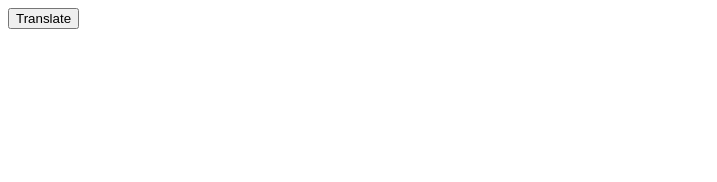
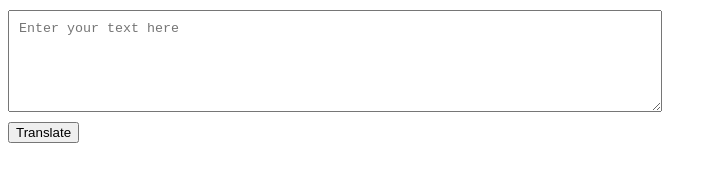
Before and after one commit to Priyanshi-Tiwari/Banana-speak, a plain HTML site: page index.html in a window 1280 px wide. Shown: the whole page, without its empty margins (0-717 px from the left). Drawn offline with Linux system fonts and the light colour scheme.

Commit message:
added textarea

```diff
--- a/app.js
+++ b/app.js
@@ -1,5 +1,11 @@
 var btntranslate=document.querySelector("#btn-translate");
 
-btntranslate.addEventListener("click",function eventHandler(){
-    console.log("clicked")
-})
+var txtinput= document.querySelector("#txt-input");
+
+function clickHandler() {
+    console.log("clicked");
+    console.log("input is: "+txtinput.value);
+};
+
+
+btntranslate.addEventListener("click",clickHandler);
--- a/index.html
+++ b/index.html
@@ -5,10 +5,22 @@
     <meta http-equiv="X-UA-Compatible" content="IE=edge">
     <meta name="viewport" content="width=device-width, initial-scale=1.0">
     <title>Translator</title>
+    <style>
+        textarea{
+            display:block;
+            margin: 10px 0px;
+            height:10vh;
+            width: 50%;
+            padding:10px;
+
+        }
+    </style>
 
 
 </head>
 <body>
+
+    <textarea id="txt-input" placeholder="Enter your text here"></textarea>
     <button id="btn-translate">Translate</button>
 
 
```
